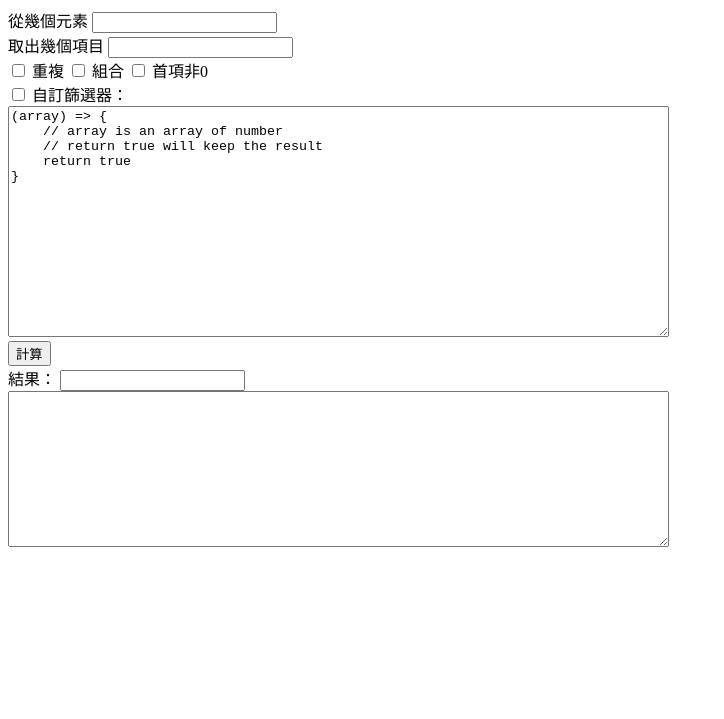
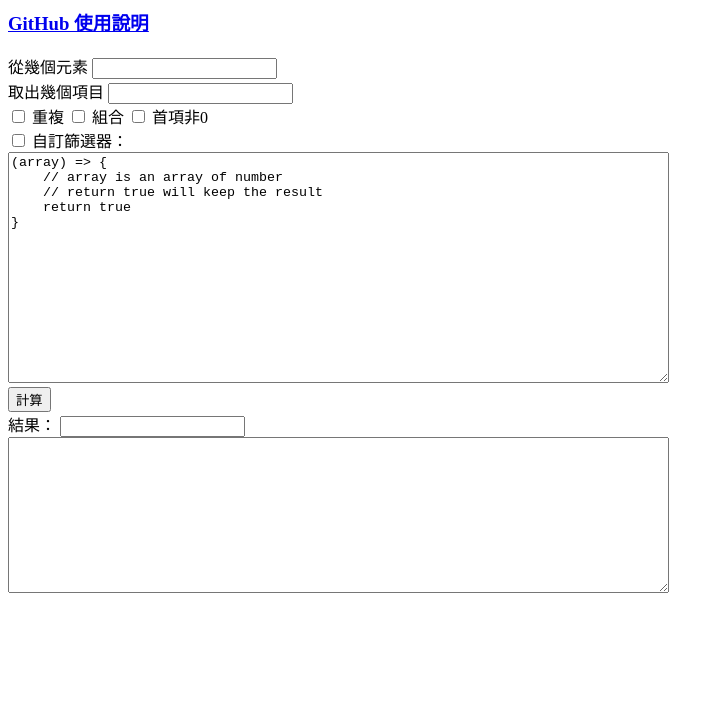
Before and after one commit to lancatlin/combine_generator, a plain HTML site: page index.html in a window 1280 px wide. Shown: the part 81-800 px from the top of the page, without its empty margins (0-724 px from the left). Drawn offline with Linux system fonts and the light colour scheme.

Commit message:
Add link to GitHub

```diff
--- a/index.html
+++ b/index.html
@@ -6,6 +6,7 @@
     </head>
     <body>
         <h1>排列組合計算機</h1>
+		<h3><a href="https://github.com/lancatlin/combine_generator">GitHub 使用說明</a><br></h3>
         <label for="">從幾個元素</label>
         <input type="number" name="" id="n"><br>
 
```
